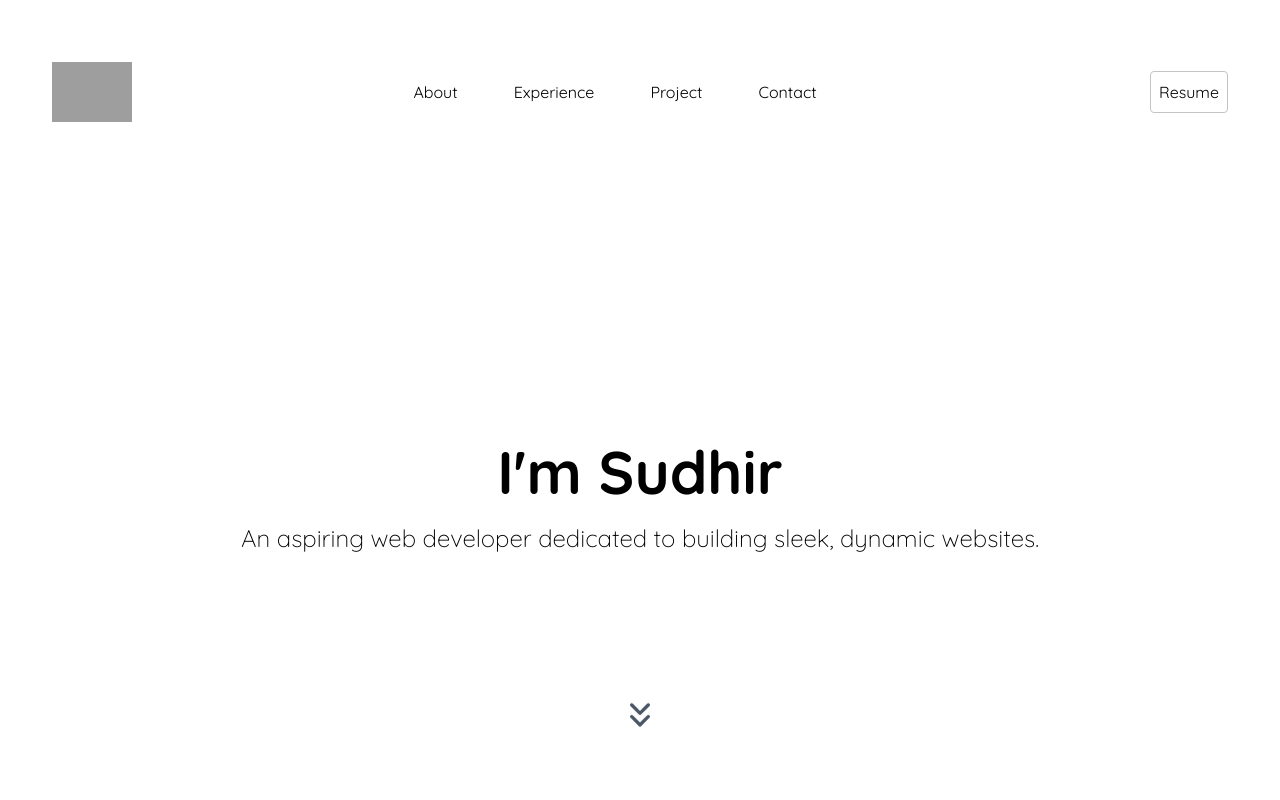
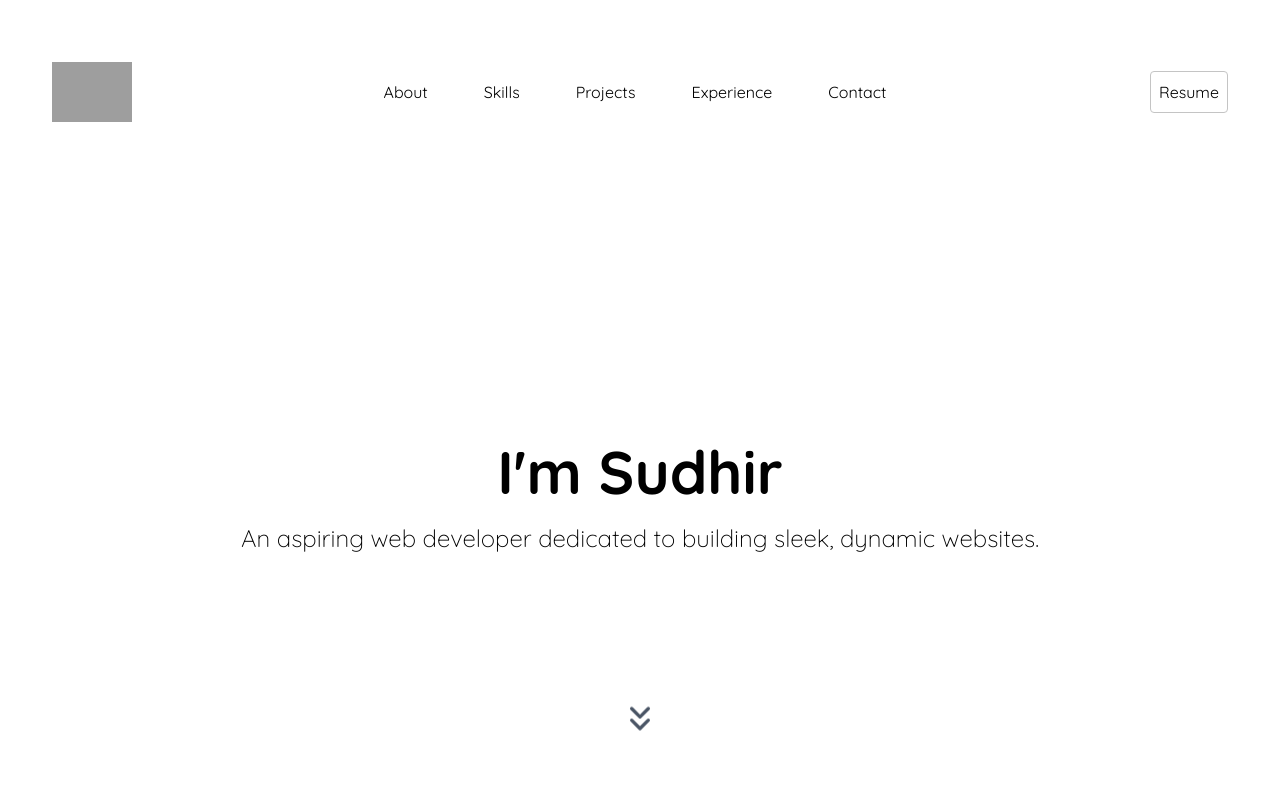
Before and after one commit to Sudhir1207/Portfolio, a React (Vite) app: page / in a window 1280 px wide. Shown: the top 800 px of the page. Built offline with nearby package versions, Linux system fonts and the light colour scheme; grey boxes are pictures that could not be loaded.

Commit message:
finished styling

```diff
--- a/src/App.jsx
+++ b/src/App.jsx
@@ -4,6 +4,7 @@ import About from "./components/About";
 import Projects from "./components/Projects";
 import MySkills from "./components/MySkills";
 import Experience from "./components/Experience";
+import Contact from "./components/Contact";
 
 function App() {
   return (
@@ -14,6 +15,7 @@ function App() {
       <MySkills />
       <Projects />
       <Experience />
+      <Contact />
     </div>
   );
 }
--- a/src/components/Contact.jsx
+++ b/src/components/Contact.jsx
@@ -1,7 +1,44 @@
 import React from "react";
+import { Mail } from "lucide-react";
 
 const Contact = () => {
-  return <div>Contact</div>;
+  const today = new Date();
+  const year = today.getFullYear();
+  return (
+    <div className="min-h-screen flex flex-col justify-center items-center font-quicksand bg-[#F2F2F2] gap-6">
+      <div className="flex w-[75%] items-center gap-6">
+        <hr className="flex-1" />
+        <h1 className="text-3xl font-extrabold">Contact</h1>
+        <hr className="flex-1" />
+      </div>
+
+      <div className="text-center mt-[10px]">
+        <p>Looking forward to connecting !</p>
+      </div>
+      <div className="mt-[60px]">
+        <a href="">
+          <button
+            onClick={() => (window.location = "mailto:rajsudhir946@gmail.com")}
+            className=" flex gap-2 rounded border border-[#C4C4C4] p-2 transition duration-300  font-quicksand hover:border-slate-950"
+          >
+            Write Message <Mail color="#838181" className="hover:scale-3d" />
+          </button>
+        </a>
+      </div>
+      <div className="flex flex-col justify-center items-center gap-6 relative top-[150px]">
+        <div className="flex justify-center items-center gap-3 ml-2">
+          <a href="https://github.com/Sudhir1207?tab=repositories">
+            <img src="/github_logo.png" alt="" className="w-[25px]" />
+          </a>
+          <a href="https://www.linkedin.com/in/sudhir-r-94a5ab25b/">
+            <img src="linked_in.png" alt="" className="w-[43px]" />
+          </a>
+        </div>
+
+        <p className="text-center text-sm">Sudhir - {year}</p>
+      </div>
+    </div>
+  );
 };
 
 export default Contact;
--- a/src/components/Experience.jsx
+++ b/src/components/Experience.jsx
@@ -2,7 +2,10 @@ import React from "react";
 
 const Experience = () => {
   return (
-    <div className="min-h-screen flex flex-col justify-center items-center font-quicksand mt-[40px]">
+    <div
+      id="experience"
+      className="min-h-screen flex flex-col justify-center items-center font-quicksand mt-[40px] "
+    >
       <div className="flex justify-center items-center w-[75%] gap-4">
         <hr className="flex-1" />
         <h1 className="text-3xl font-extrabold">Experience</h1>
@@ -11,7 +14,7 @@ const Experience = () => {
 
       <div className="flex flex-col md:flex-row p-4 w-[75%] mt-2">
         <div className="p-5">
-          <h1 className="text-nowrap ml-2 text-2xl font-medium">
+          <h1 className="text-nowrap text-2xl font-medium">
             Frontend Developer
           </h1>
           <p className="p-2">Iva Technos</p>
@@ -37,7 +40,7 @@ const Experience = () => {
       </div>
       <div className="flex flex-col md:flex-row p-4 w-[75%] mt-2">
         <div className="p-5 sndExp2">
-          <h1 className="text-nowrap ml-2 text-2xl font-medium">
+          <h1 className="text-nowrap text-2xl font-medium">
             Software Developer
           </h1>
           <p className="p-2">Workcohol</p>
--- a/src/components/MySkills.jsx
+++ b/src/components/MySkills.jsx
@@ -2,7 +2,10 @@ import React from "react";
 
 const MySkills = () => {
   return (
-    <div className="min-h-screen flex flex-col justify-center items-center font-quicksand mt-5">
+    <div
+      id="Skills"
+      className="min-h-screen flex flex-col justify-center items-center font-quicksand mt-5"
+    >
       <div className="w-[70%] flex items-center gap-4">
         <hr className="flex-1" />
         <h1 className="text-3xl font-extrabold">My Skills</h1>
--- a/src/components/Navbar.jsx
+++ b/src/components/Navbar.jsx
@@ -21,19 +21,31 @@ const Navbar = () => {
           <ul
             className={`w-full gap-4 py-6 text-center font-quicksand md:flex md:w-auto md:items-center `}
           >
-            <li className="mx-2 my-6 rounded p-3 transition duration-300 hover:shadow-md shadow-slate-500/50 hover:ring md:hover:scale-105  flex-shrink-0 cursor-pointer">
-              <a href="#about">About</a>
-            </li>
-            <li className="mx-2 my-6 rounded p-3 transition duration-300 hover:shadow-md  shadow-slate-500/50 hover:ring  md:hover:scale-105 flex-shrink-0 cursor-pointer">
-              Experience
-            </li>
-            <li className="mx-2 my-6 rounded p-3 transition duration-300 hover:shadow-md  shadow-slate-500/50 hover:ring md:hover:scale-105 flex-shrink-0 cursor-pointer">
-              Project
-            </li>
-            <li className="mx-2 my-6 rounded p-3 transition duration-300 hover:shadow-md  shadow-slate-500/50 hover:ring  md:hover:scale-105 flex-shrink-0 cursor-pointer">
-              Contact
-            </li>
-            <li className="md:ml-6"></li>
+            <a href="#about" className="block">
+              <li className="mx-2 my-6 rounded p-3 transition duration-300 hover:shadow-md shadow-slate-500/50 hover:ring md:hover:scale-105 flex-shrink-0 cursor-pointer">
+                About
+              </li>
+            </a>
+            <a href="#Skills" className="block">
+              <li className="mx-2 my-6 rounded p-3 transition duration-300 hover:shadow-md shadow-slate-500/50 hover:ring md:hover:scale-105 flex-shrink-0 cursor-pointer">
+                Skills
+              </li>
+            </a>
+            <a href="#projects" className="block">
+              <li className="mx-2 my-6 rounded p-3 transition duration-300 hover:shadow-md shadow-slate-500/50 hover:ring md:hover:scale-105 flex-shrink-0 cursor-pointer">
+                Projects
+              </li>
+            </a>
+            <a href="#experience" className="block">
+              <li className="mx-2 my-6 rounded p-3 transition duration-300 hover:shadow-md shadow-slate-500/50 hover:ring md:hover:scale-105 flex-shrink-0 cursor-pointer">
+                Experience
+              </li>
+            </a>
+            <a href="#contact" className="block">
+              <li className="mx-2 my-6 rounded p-3 transition duration-300 hover:shadow-md shadow-slate-500/50 hover:ring md:hover:scale-105 flex-shrink-0 cursor-pointer">
+                Contact
+              </li>
+            </a>
           </ul>
         </div>
         <div
--- a/src/components/Projects.jsx
+++ b/src/components/Projects.jsx
@@ -2,7 +2,10 @@ import React from "react";
 
 const Projects = () => {
   return (
-    <div className="min-h-screen flex flex-col justify-center items-center p-5 font-quicksand mt-1 bg-[#F2F2F2]">
+    <div
+      id="projects"
+      className="min-h-screen flex flex-col justify-center items-center p-5 font-quicksand mt-1 bg-[#F2F2F2]"
+    >
       <div className="flex items-center w-[72%] gap-2">
         <hr className="flex-1" />
         <h1 className="font-bold text-3xl">Projects</h1>
```
Also changed, not shown: 1 other file (tests, documents, lock files or other folders).
